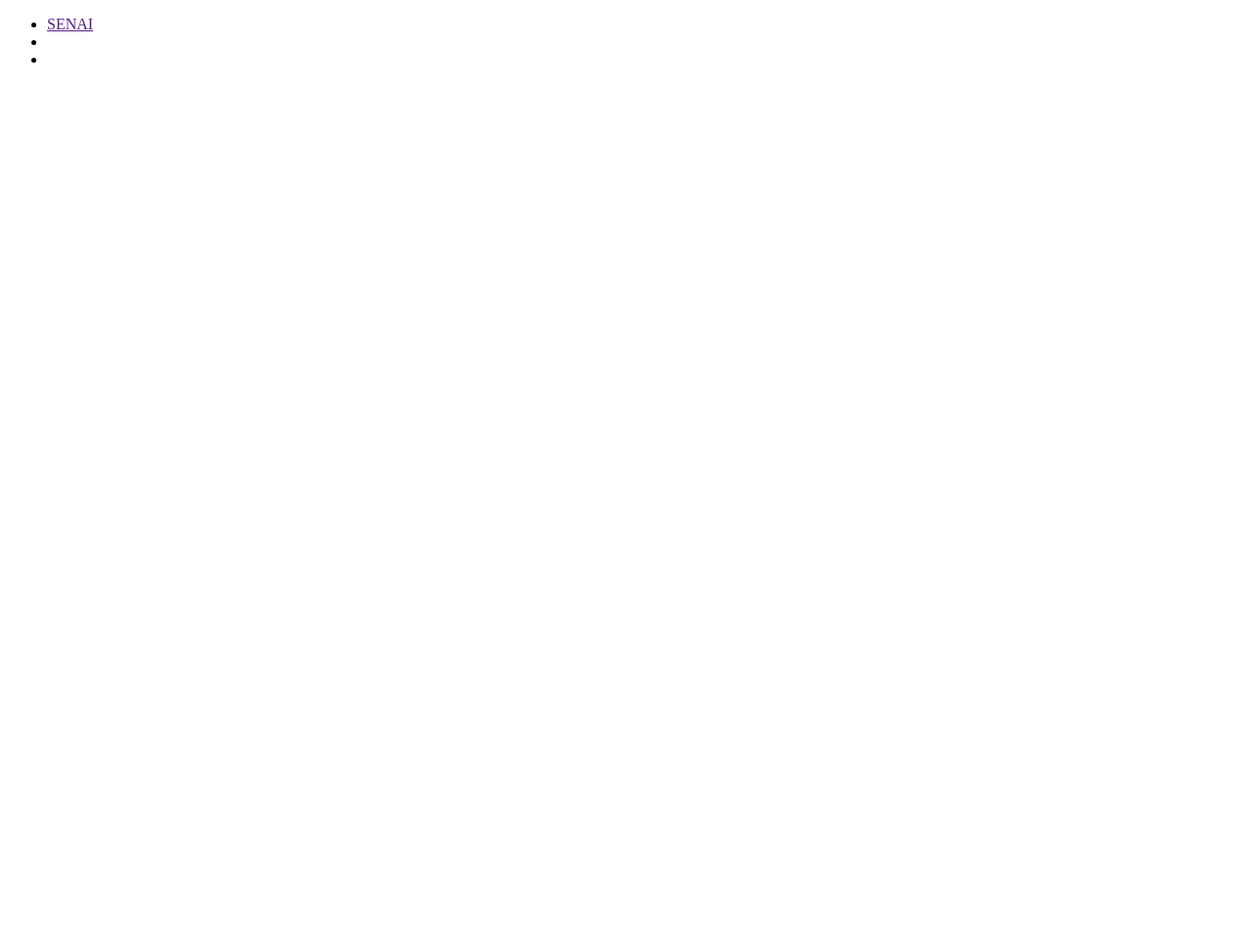
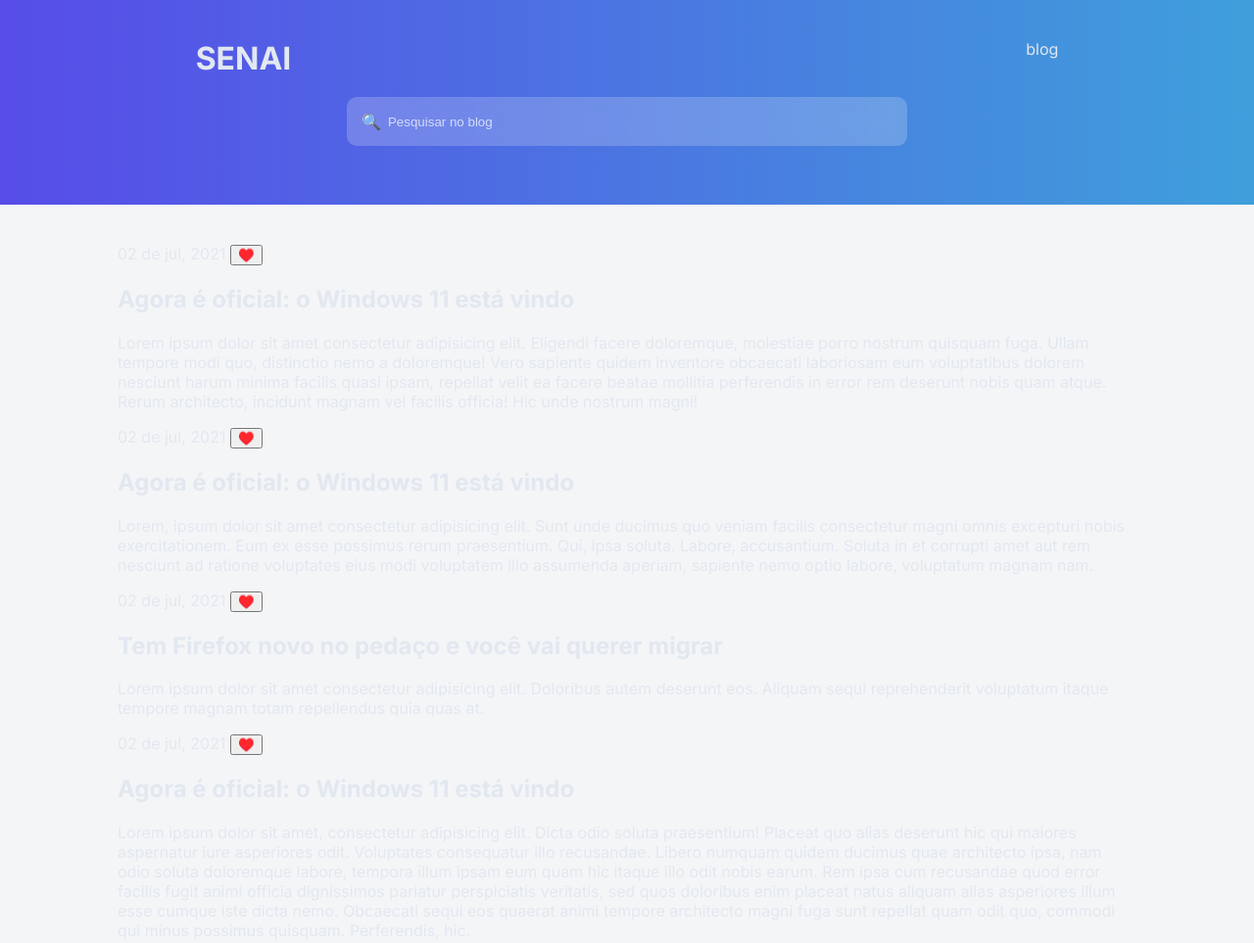
Before and after one commit to AndreZR0sa/Blog_SENAI, a plain HTML site: page index.html in a window 1280 px wide. Shown: the whole page at 98% size. Before the commit the page ends 800 px from the top, so only its background shows below. Drawn offline with Linux system fonts and the light colour scheme.

Commit message:
Pre-site

```diff
--- a/css/style.css
+++ b/css/style.css
@@ -0,0 +1,82 @@
+*{
+    box-sizing: border-box;
+}
+
+body{
+    background-color: #f4f5f7;
+    color: #e2e8f0;
+    font-family: "Inter", sans-serif;
+    margin: 0;
+    padding: 0;
+}
+
+a{
+    color: inherit;
+    text-decoration: none;
+}
+
+ul{
+    list-style: none;
+    padding: 0;
+    margin: 0;
+}
+
+header{
+    background-image: linear-gradient(90deg, rgba(87,76,232,1) 0%, rgba(63,159,219,1) 100%);
+    padding: 40px 120px;
+
+}
+
+.header-content{
+    display: flex;
+    justify-content: space-between;
+    align-items: center;
+    flex-direction: column;
+}
+
+h1{
+    font-size: 2em;
+    margin: 0;
+}
+
+header nav ul{
+    display: flex;
+    width: 80%;
+    gap: 750px;
+}
+
+.pesquisa{
+    display: flex;
+    align-items: center;
+    margin: 20px;
+    padding: 10px;
+    border-radius: 10px;
+    background-color: rgba(255, 255, 255, 0.2);
+    backdrop-filter: blur(10px);
+    color: #0a111e;
+    width: 55%;
+}
+
+.pesquisa input{
+    border: none;
+    background: transparent;
+    width: 95%;
+    color: #ffffff;
+}
+
+.pesquisa ::placeholder{
+    color: #ffffff;
+    opacity: 0.7;
+}
+
+.pesquisa .lupa{
+    padding: 5px;
+}
+
+.artigos{
+    display: flex;
+    padding: 40px 120px;
+    gap: 40px;
+    flex-wrap: wrap;
+
+}
--- a/index.html
+++ b/index.html
@@ -4,14 +4,64 @@
     <meta charset="UTF-8">
     <meta name="viewport" content="width=device-width, initial-scale=1.0">
     <title>Blog Senai</title>
+
+    <link rel="preconnect" href="https://fonts.googleapis.com">
+    <link rel="preconnect" href="https://fonts.gstatic.com" crossorigin>
+    <link href="https://fonts.googleapis.com/css2?family=Inter:ital,opsz,wght@0,14..32,100..900;1,14..32,100..900&display=swap" rel="stylesheet">
+
+    <link rel="stylesheet" href="css/style.css">
 </head>
 <body>
-    <nav class="nav-menu">
-        <ul class="nav-itens">
-            <li class="nav-item"><a href="">SENAI</a></li>
-            <li class="nav-item"></li>
-            <li class="nav-item"></li>
-        </ul>
-    </nav>
+    <header class="header-content">
+        <nav class="nav-menu">
+            <ul class="nav-itens">
+                <h1><a href="https://sp.senai.br/unidade/marilia/">SENAI</a></h1>
+                <li class="nav-item"><a href="#">blog</a></li>
+            </ul>
+        </nav>
+        <div class="pesquisa">
+            <span class="lupa">🔍</span>
+            <input type="text" placeholder="Pesquisar no blog">
+        </div>
+    </header>
+
+    <main>
+        <section class="artigos">
+            <article class="cartao">
+                <div class="artigo-cabeca">
+                    <span class="data">02 de jul, 2021</span>
+                    <button class="curtir">♥️</button>
+                </div>
+                <a href="noticia.html">
+                    <h2 class="artigo-titulo">Agora é oficial: o Windows 11 está vindo</h2>
+                </a>
+                <p class="artigo-texto">Lorem ipsum dolor sit amet consectetur adipisicing elit. Eligendi facere doloremque, molestiae porro nostrum quisquam fuga. Ullam tempore modi quo, distinctio nemo a doloremque! Vero sapiente quidem inventore obcaecati laboriosam eum voluptatibus dolorem nesciunt harum minima facilis quasi ipsam, repellat velit ea facere beatae mollitia perferendis in error rem deserunt nobis quam atque. Rerum architecto, incidunt magnam vel facilis officia! Hic unde nostrum magni!</p>
+                <div class="artigo-cabeca">
+                    <span class="data">02 de jul, 2021</span>
+                    <button class="curtir">♥️</button>
+                </div>
+                <a href="noticia.html">
+                    <h2 class="artigo-titulo">Agora é oficial: o Windows 11 está vindo</h2>
+                </a>
+                <p class="artigo-texto">Lorem, ipsum dolor sit amet consectetur adipisicing elit. Sunt unde ducimus quo veniam facilis consectetur magni omnis excepturi nobis exercitationem. Eum ex esse possimus rerum praesentium. Qui, ipsa soluta. Labore, accusantium. Soluta in et corrupti amet aut rem nesciunt ad ratione voluptates eius modi voluptatem illo assumenda aperiam, sapiente nemo optio labore, voluptatum magnam nam.</p>
+                <div class="artigo-cabeca">
+                    <span class="data">02 de jul, 2021</span>
+                    <button class="curtir">♥️</button>
+                </div>
+                <a href="noticia.html">
+                    <h2 class="artigo-titulo">Tem Firefox novo no pedaço e você vai querer migrar</h2>
+                </a>
+                <p class="artigo-texto">Lorem ipsum dolor sit amet consectetur adipisicing elit. Doloribus autem deserunt eos. Aliquam sequi reprehenderit voluptatum itaque tempore magnam totam repellendus quia quas at.</p>
+                <div class="artigo-cabeca">
+                    <span class="data">02 de jul, 2021</span>
+                    <button class="curtir">♥️</button>
+                </div>
+                <a href="noticia.html">
+                    <h2 class="artigo-titulo">Agora é oficial: o Windows 11 está vindo</h2>
+                </a>
+                <p class="artigo-texto">Lorem ipsum dolor sit amet, consectetur adipisicing elit. Dicta odio soluta praesentium! Placeat quo alias deserunt hic qui maiores aspernatur iure asperiores odit. Voluptates consequatur illo recusandae. Libero numquam quidem ducimus quae architecto ipsa, nam odio soluta doloremque labore, tempora illum ipsam eum quam hic itaque illo odit nobis earum. Rem ipsa cum recusandae quod error facilis fugit animi officia dignissimos pariatur perspiciatis veritatis, sed quos doloribus enim placeat natus aliquam alias asperiores illum esse cumque iste dicta nemo. Obcaecati sequi eos quaerat animi tempore architecto magni fuga sunt repellat quam odit quo, commodi qui minus possimus quisquam. Perferendis, hic.</p>
+            </article>
+        </section>
+    </main>
 </body>
 </html>
```
